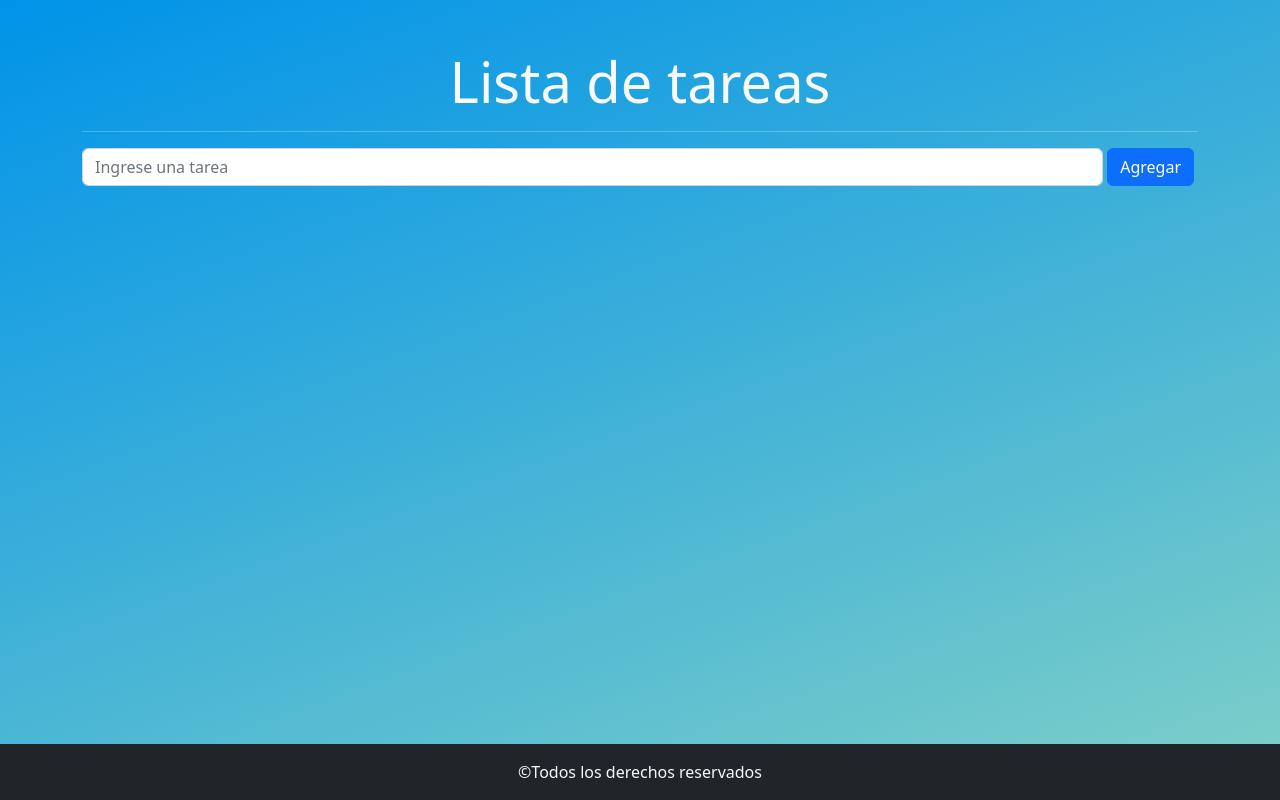
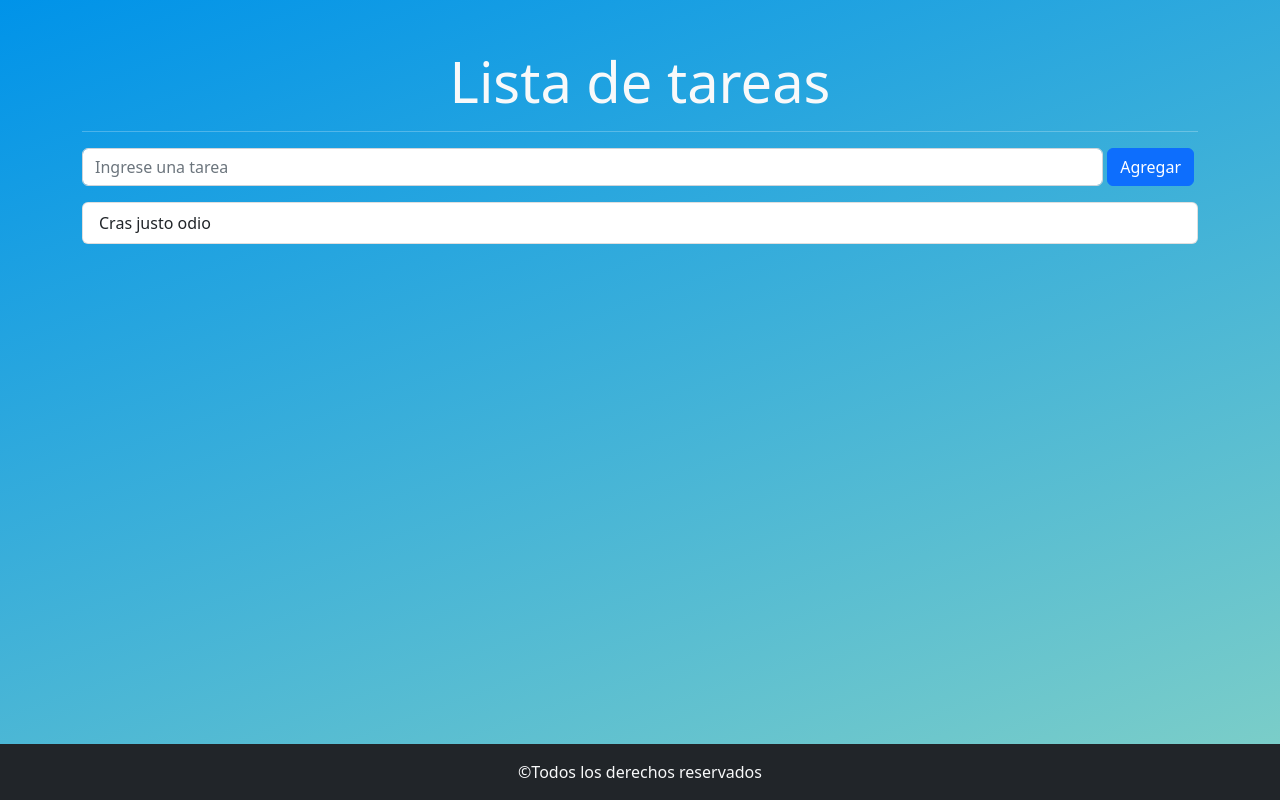
Before and after one commit to Fedreric/practicoReact-4, a React (Vite) app: page / in a window 1280 px wide. Built offline with nearby package versions, Linux system fonts and the light colour scheme.

Commit message:
Se agrega el componente lista y el componente itemLista

```diff
--- a/src/components/Formulario.jsx
+++ b/src/components/Formulario.jsx
@@ -1,4 +1,5 @@
 import {Button, Form} from 'react-bootstrap';
+import ListaTareas from './ListaTareas';
 
 const Formulario = () => {
   return (
@@ -11,6 +12,7 @@ const Formulario = () => {
         </Button>
         </Form.Group>
       </Form>
+      <ListaTareas></ListaTareas>
     </section>
   );
 };
--- /dev/null
+++ b/src/components/ItemTarea.jsx
@@ -0,0 +1,9 @@
+import {ListGroup} from 'react-bootstrap';
+
+const ItemTarea = () => {
+    return (
+        <ListGroup.Item>Cras justo odio</ListGroup.Item>
+    );
+};
+
+export default ItemTarea;
--- /dev/null
+++ b/src/components/ListaTareas.jsx
@@ -0,0 +1,14 @@
+import ListGroup from 'react-bootstrap/ListGroup';
+import ItemTarea from './ItemTarea';
+
+const ListaTareas = () => {
+  return (
+    <div>
+      <ListGroup>
+        <ItemTarea></ItemTarea>
+      </ListGroup>
+    </div>
+  );
+};
+
+export default ListaTareas;
```
